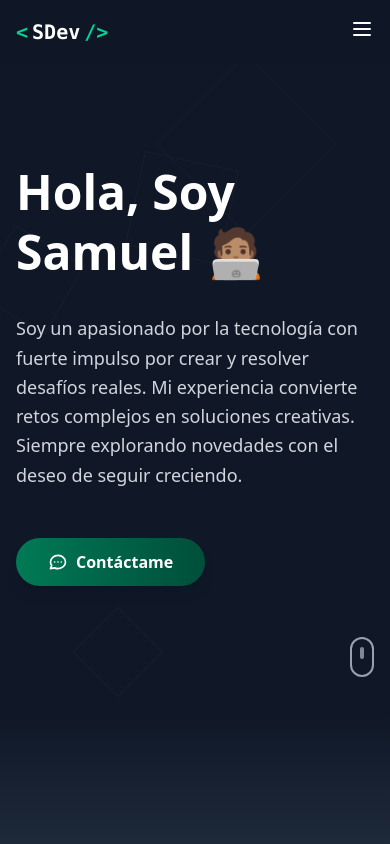
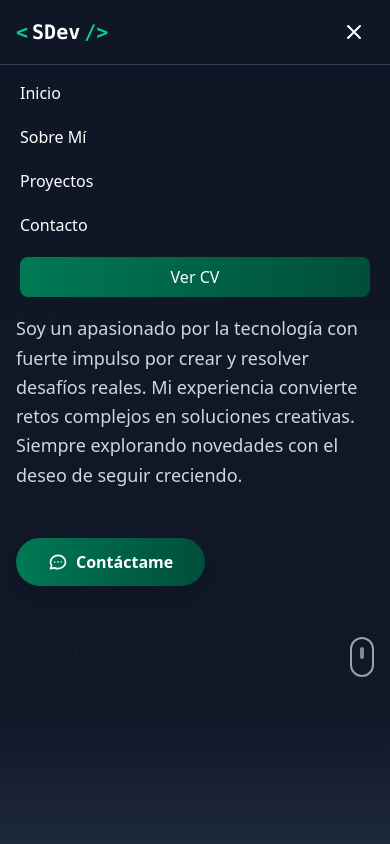
Before and after one commit to Smejia2002/portfolio, a React (Vite) app: page / in a window 390 px wide. Both pictures are taken after a click on the button 362 px from the left and 29 px from the top of the page. Shown: the top 844 px of the page. Built offline with nearby package versions, Linux system fonts and the light colour scheme.

Commit message:
dropdown

```diff
--- a/src/components/Navbar.jsx
+++ b/src/components/Navbar.jsx
@@ -3,14 +3,17 @@ import { useState } from "react";
 function Navbar() {
   const [isMenuOpen, setIsMenuOpen] = useState(false);
 
+  const closeMenu = () => {
+    setIsMenuOpen(false);
+  };
+
   return (
     <nav className="fixed top-0 left-0 right-0 z-50 bg-gray-900/95 backdrop-blur-sm">
       <div className="max-w-7xl mx-auto px-4 sm:px-6 lg:px-8">
         <div className="flex justify-between items-center h-16">
-
           {/* Logo */}
           <div className="flex-shrink-0">
-            <a href="#home" className="flex items-center">
+            <a href="#home" className="flex items-center" onClick={closeMenu}>
               <div className="font-mono text-white font-bold text-xl">
                 <span className="text-emerald-400">&lt;</span>
                 <span className="mx-1">SDev</span>
@@ -22,16 +25,28 @@ function Navbar() {
           {/* Navigation Links */}
           <div className="hidden md:block">
             <div className="flex items-center space-x-8">
-              <a href="#home" className="font-sans text-white hover:text-gray-300 transition-colors">
+              <a
+                href="#home"
+                className="font-sans text-white hover:text-gray-300 transition-colors"
+              >
                 Inicio
               </a>
-              <a href="#about-me" className="font-sans text-white hover:text-gray-300 transition-colors">
+              <a
+                href="#about-me"
+                className="font-sans text-white hover:text-gray-300 transition-colors"
+              >
                 Sobre Mí
               </a>
-              <a href="#projects" className="font-sans text-white hover:text-gray-300 transition-colors">
+              <a
+                href="#projects"
+                className="font-sans text-white hover:text-gray-300 transition-colors"
+              >
                 Proyectos
               </a>
-              <a href="#contact" className="font-sans text-white hover:text-gray-300 transition-colors">
+              <a
+                href="#contact"
+                className="font-sans text-white hover:text-gray-300 transition-colors"
+              >
                 Contacto
               </a>
 
@@ -53,12 +68,86 @@ function Navbar() {
           <div className="md:hidden">
             <button
               onClick={() => setIsMenuOpen(!isMenuOpen)}
-              className="text-white"
+              className="text-white p-2"
             >
-              <svg className="h-6 w-6" fill="none" viewBox="0 0 24 24" stroke="currentColor">
-                <path strokeLinecap="round" strokeLinejoin="round" strokeWidth={2} d="M4 6h16M4 12h16M4 18h16" />
+              <svg
+                className={`h-6 w-6 transition-transform duration-300 ${
+                  isMenuOpen ? "rotate-90" : ""
+                }`}
+                fill="none"
+                viewBox="0 0 24 24"
+                stroke="currentColor"
+              >
+                {isMenuOpen ? (
+                  <path
+                    strokeLinecap="round"
+                    strokeLinejoin="round"
+                    strokeWidth={2}
+                    d="M6 18L18 6M6 6l12 12"
+                  />
+                ) : (
+                  <path
+                    strokeLinecap="round"
+                    strokeLinejoin="round"
+                    strokeWidth={2}
+                    d="M4 6h16M4 12h16M4 18h16"
+                  />
+                )}
               </svg>
             </button>
+          </div>
+        </div>
+      </div>
+
+      <div
+        className={`md:hidden transition-all duration-300 ease-in-out ${
+          isMenuOpen
+            ? "max-h-screen opacity-100"
+            : "max-h-0 opacity-0 overflow-hidden"
+        }`}
+      >
+        <div className="px-2 pt-2 pb-3 space-y-1 bg-gray-900/98 backdrop-blur-sm border-t border-gray-700">
+          <a
+            href="#home"
+            className="font-sans block px-3 py-2 text-white hover:text-emerald-400 hover:bg-gray-800 rounded-md transition-colors"
+            onClick={closeMenu}
+          >
+            Inicio
+          </a>
+          <a
+            href="#about-me"
+            className="font-sans block px-3 py-2 text-white hover:text-emerald-400 hover:bg-gray-800 rounded-md transition-colors"
+            onClick={closeMenu}
+          >
+            Sobre Mí
+          </a>
+          <a
+            href="#projects"
+            className="font-sans block px-3 py-2 text-white hover:text-emerald-400 hover:bg-gray-800 rounded-md transition-colors"
+            onClick={closeMenu}
+          >
+            Proyectos
+          </a>
+          <a
+            href="#contact"
+            className="font-sans block px-3 py-2 text-white hover:text-emerald-400 hover:bg-gray-800 rounded-md transition-colors"
+            onClick={closeMenu}
+          >
+            Contacto
+          </a>
+
+          {/* Botón CV en móvil */}
+          <div className="px-3 py-2">
+            <a
+              href="https://drive.google.com/file/d/1mbZchCztJEJFEOKSXJpapnHjRuUN0qli/view"
+              target="_blank"
+              rel="noopener noreferrer"
+              className="font-sans block w-full text-center bg-gradient-to-r from-emerald-700 to-emerald-900 text-white px-4 py-2 rounded-lg
+                         hover:from-emerald-600 hover:to-emerald-700 transition-all duration-300"
+              onClick={closeMenu}
+            >
+              Ver CV
+            </a>
           </div>
         </div>
       </div>
```
